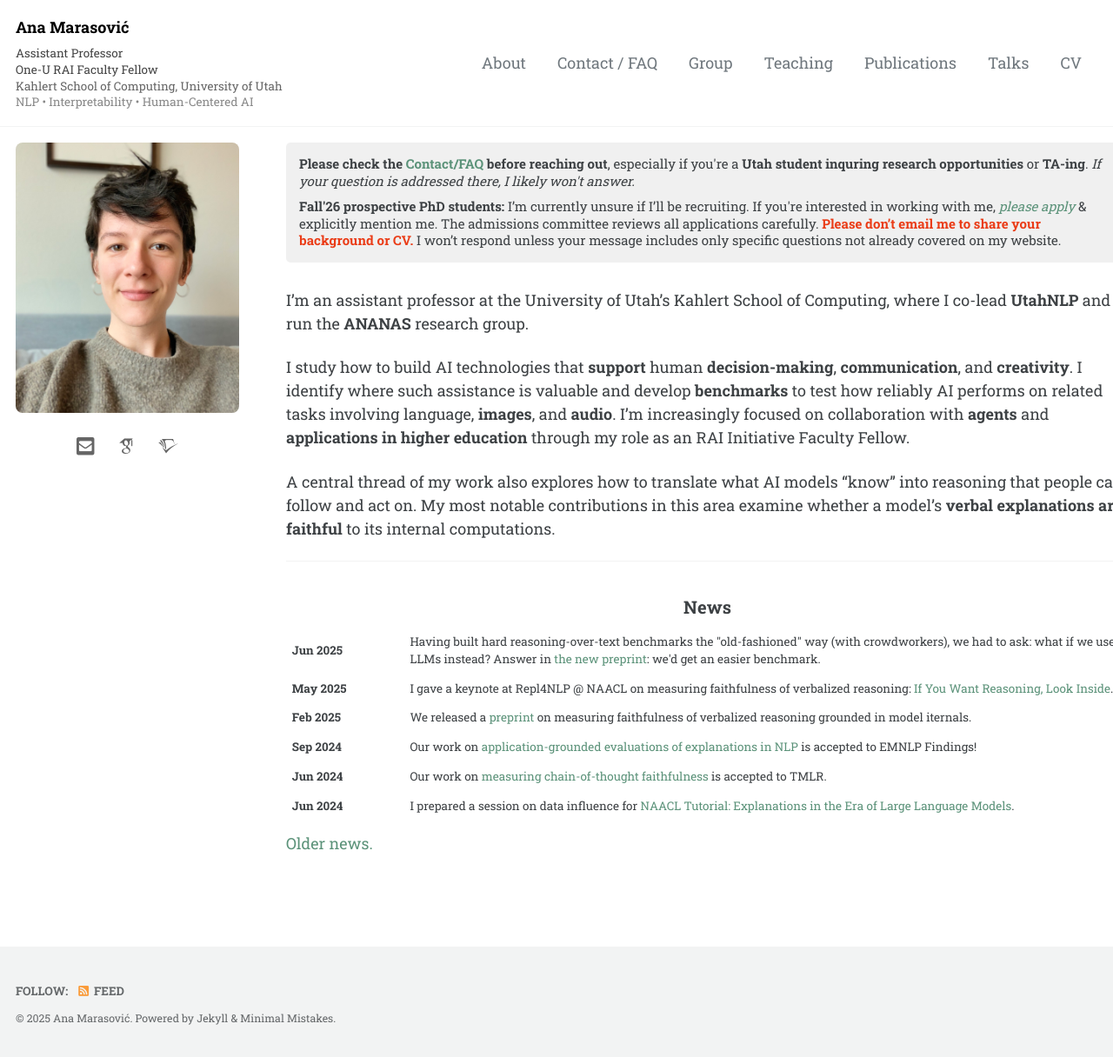
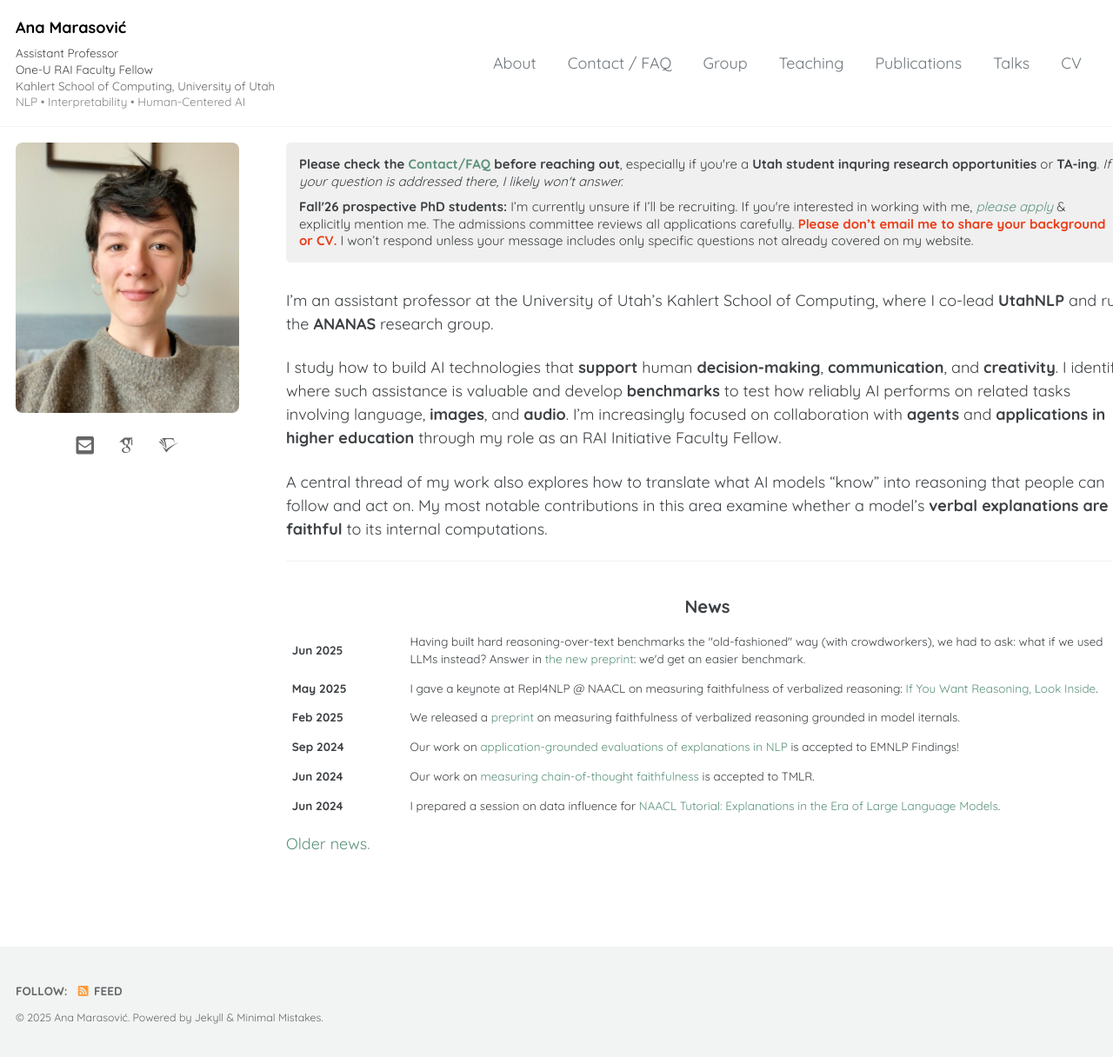
Before and after one commit to amarasovic/amarasovic.github.io, a Jekyll site: the page built from index.md, in a window 1280 px wide and 1216 px high. Shown: the whole window at 87% size. Built offline with Jekyll 4.4.1, drawn with Linux system fonts in a browser that asks for light colours; cached includes are drawn as plain includes; some web fonts are replaced; a script that is not in the unit is left out.

Commit message:
Change site font from Roboto Slab to Quicksand
🤖 Generated with [Claude Code](https://claude.ai/code)

Co-Authored-By: Claude <noreply@anthropic.com>

```diff
--- a/assets/css/main.scss
+++ b/assets/css/main.scss
@@ -4,13 +4,13 @@
 
 @charset "utf-8";
 
-@import url('https://fonts.googleapis.com/css2?family=Roboto+Slab:wght@300;400;500;700&display=swap');
+@import url('https://fonts.googleapis.com/css2?family=Quicksand:wght@300;400;500;700&display=swap');
 @import url('https://cdn.jsdelivr.net/gh/jpswalsh/academicons@1/css/academicons.min.css');
 
 $link-color: #5b9279;
 $text-decoration: none;
 
-$sans-serif: "Roboto Slab", Georgia, Times, serif;
+$sans-serif: "Quicksand", -apple-system, BlinkMacSystemFont, "Segoe UI", "Helvetica Neue", Arial, sans-serif;
 $global-font-family: $sans-serif;
 $header-font-family: $sans-serif;
 
```
